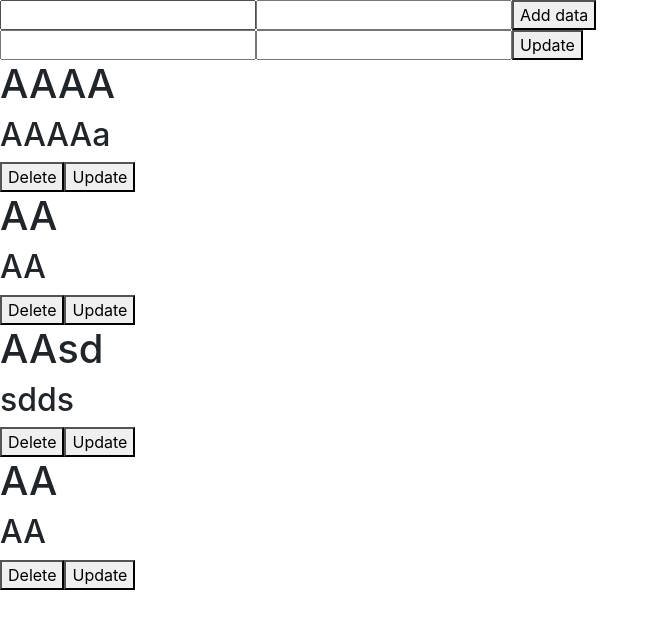
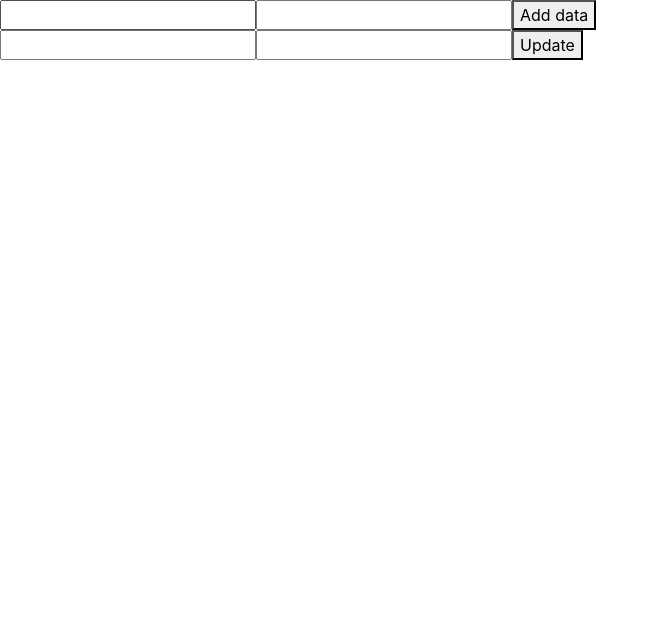
Before and after one commit to dhruviklathiya/31-10-2023-REACT-PROJECT-PRACTICE-1, a React (Create React App) app: page / in a window 1280 px wide. Shown: the top 628 px of the page, without its empty margins (0-659 px from the left). Built offline with nearby package versions, Linux system fonts and the light colour scheme; data requests are answered from the project's data file.

Commit message:
Dynamic API CRUd

```diff
--- a/db.json
+++ b/db.json
@@ -19,6 +19,11 @@
       "title": "AA",
       "author": "AA",
       "id": 4
+    },
+    {
+      "title": "bkhb",
+      "author": "hbjhb",
+      "id": 5
     }
   ],
   "comments": [],
--- a/src/App13.jsx
+++ b/src/App13.jsx
@@ -2,7 +2,6 @@
 // Create 2 folders (1)Components (2)API
 
 import React, { useState, useEffect } from 'react'
-import axios from 'axios'
 import { delete_API, get_API, post_API, update_API } from './API/api'
 import { deleteData, getData, postData, updateData, url } from './Constant'
 
@@ -12,7 +11,7 @@ const App13 = () => {
     const [data,setData] = useState([])
     useEffect(()=>{
         get_API(url,getData).then((res)=>{
-            setData(res.data);
+            setData([res.data]);
         })
     },[])
     const input_handler = (e) => {
@@ -26,7 +25,7 @@ const App13 = () => {
     const delete_handler = (id) => {
         delete_API(url,deleteData,id).then((res)=>{
                 if(res.status == 200){
-                setData(data.filter((one_)=>one_.id !== id))
+                setData([data.filter((one_)=>one_.id !== id)])
             }
         })
     }
@@ -40,7 +39,7 @@ const App13 = () => {
         update_API(url,updateData,updateinput.id,updateinput).then((res)=>{
             console.log(res);
             get_API(url,getData).then((res)=>{
-                setData(res.data);
+                setData([res.data]);
             })
         })
     }
@@ -62,8 +61,8 @@ const App13 = () => {
                 <>
                 <h1>{val.title}</h1>
                 <h2>{val.author}</h2>
-                <button onClick={()=>{delete_handler(val.id)}}>Delete</button>
-                <button onClick={()=>{update_handler1(ind)}}>Update</button>
+                {/* <button onClick={()=>{delete_handler(val.id)}}>Delete</button> */}
+                {/* <button onClick={()=>{update_handler1(ind)}}>Update</button> */}
                 </>
             )
         })
```
